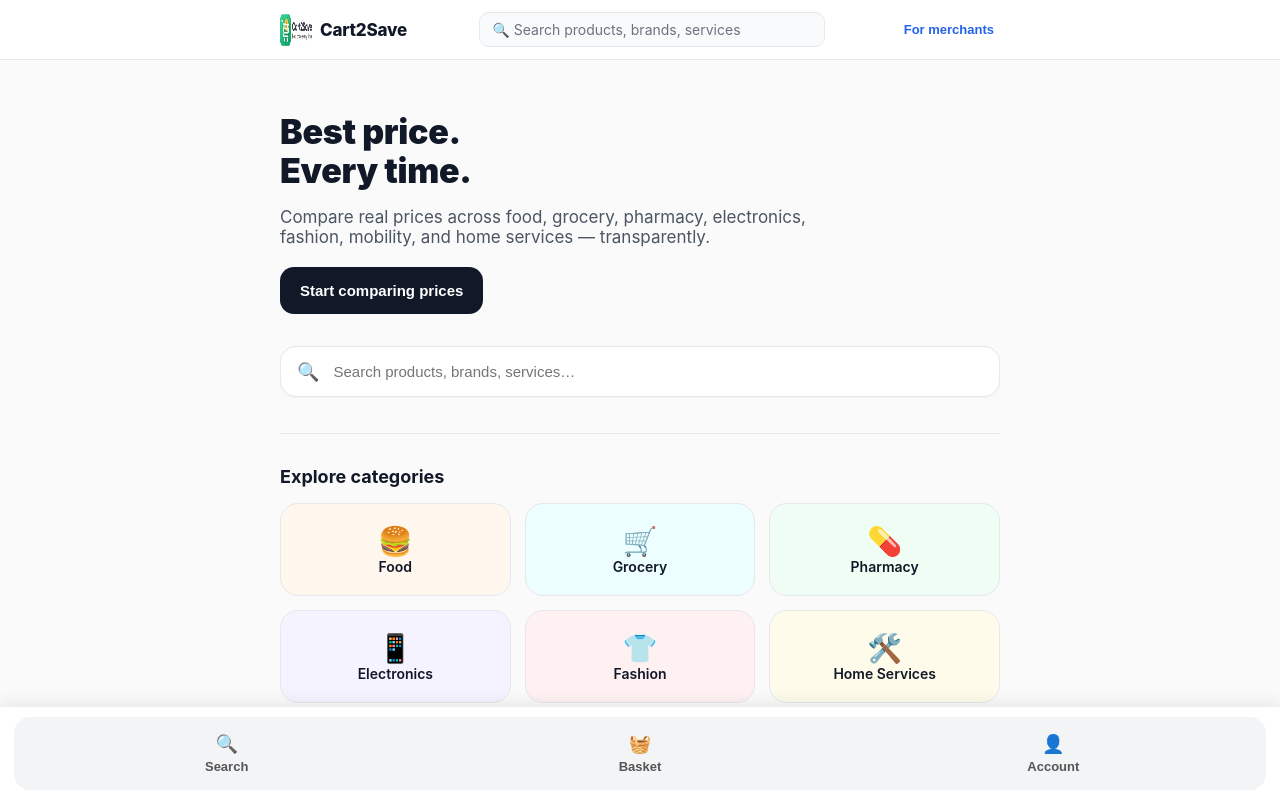
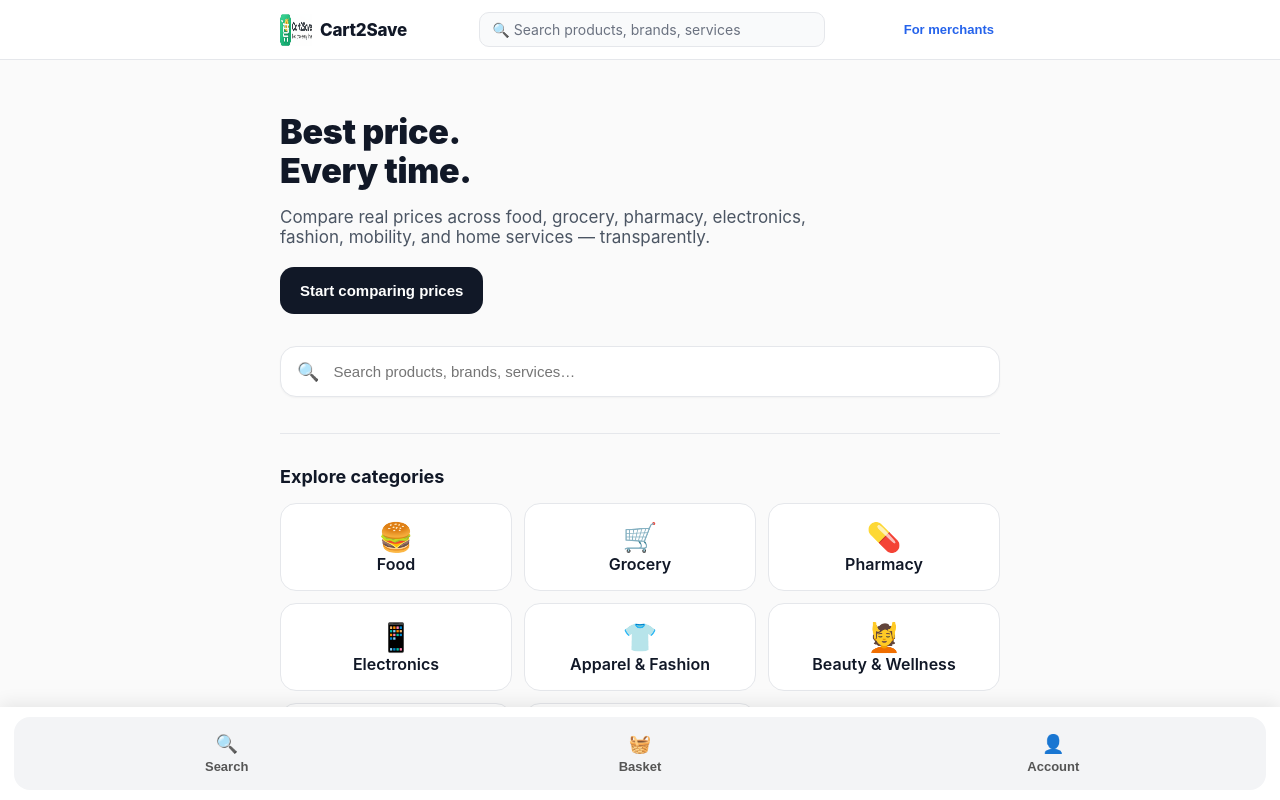
Before and after one commit to prashanthrangineni-sketch/pranix-witness-ui, a Next.js app: page / in a window 1280 px wide. Shown: the top 800 px of the page. Built offline with nearby package versions, Linux system fonts and the light colour scheme.

Commit message:
Update SectorGrid.tsx

```diff
--- a/app/components/SectorGrid.tsx
+++ b/app/components/SectorGrid.tsx
@@ -3,24 +3,26 @@
 import { useRouter } from 'next/navigation'
 
 const SECTORS = [
-  { label: 'Food', sector: 'grocery', icon: '🍔', bg: '#fff7ed' },
-  { label: 'Grocery', sector: 'grocery', icon: '🛒', bg: '#ecfeff' },
-  { label: 'Pharmacy', sector: 'pharmacy', icon: '💊', bg: '#f0fdf4' },
-  { label: 'Electronics', sector: 'electronics', icon: '📱', bg: '#f5f3ff' },
-  { label: 'Fashion', sector: 'apparel_fashion', icon: '👕', bg: '#fff1f2' },
-  { label: 'Home Services', sector: 'home_services', icon: '🛠️', bg: '#fffbeb' },
+  { label: 'Food', sector: 'food', icon: '🍔' },
+  { label: 'Grocery', sector: 'grocery', icon: '🛒' },
+  { label: 'Pharmacy', sector: 'pharmacy', icon: '💊' },
+  { label: 'Electronics', sector: 'electronics', icon: '📱' },
+  { label: 'Apparel & Fashion', sector: 'apparel_fashion', icon: '👕' },
+  { label: 'Beauty & Wellness', sector: 'beauty_wellness', icon: '💆' },
+  { label: 'Home Services', sector: 'home_services', icon: '🛠️' },
+  { label: 'Mobility', sector: 'mobility', icon: '🚕' },
 ]
 
 export default function SectorGrid() {
   const router = useRouter()
 
   return (
-    <section style={{ marginBottom: 36 }}>
+    <section>
       <h2 style={{ fontSize: 18, fontWeight: 700, marginBottom: 16 }}>
         Explore categories
       </h2>
 
-      <div style={{ display: 'grid', gridTemplateColumns: 'repeat(3, 1fr)', gap: 14 }}>
+      <div style={{ display: 'grid', gridTemplateColumns: 'repeat(3,1fr)', gap: 12 }}>
         {SECTORS.map(s => (
           <div
             key={s.sector}
@@ -28,16 +30,16 @@ export default function SectorGrid() {
               router.push(`/search/results?sector=${s.sector}`)
             }
             style={{
-              backgroundColor: s.bg,
-              borderRadius: 18,
-              padding: '20px 12px',
+              padding: 16,
+              borderRadius: 16,
+              border: '1px solid #e5e7eb',
               textAlign: 'center',
               cursor: 'pointer',
-              border: '1px solid #e5e7eb',
+              background: '#fff',
             }}
           >
             <div style={{ fontSize: 28 }}>{s.icon}</div>
-            <div style={{ fontSize: 14, fontWeight: 600 }}>{s.label}</div>
+            <div style={{ fontWeight: 600 }}>{s.label}</div>
           </div>
         ))}
       </div>
```
